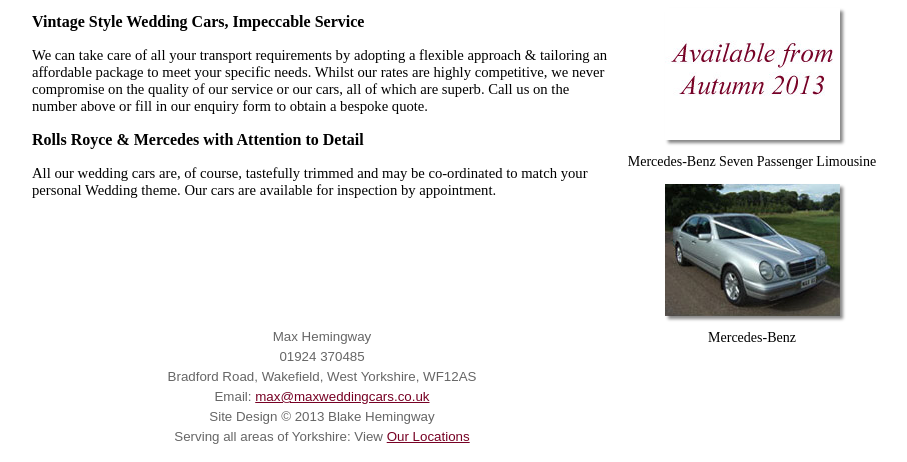
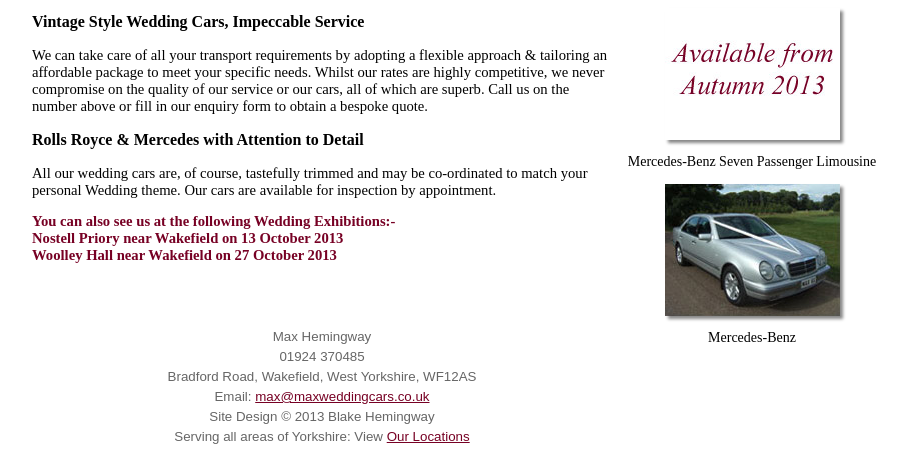
Before and after one commit to blake01/maxweddingcars, a PHP site: page / in a window 1280 px wide. Shown: the part 373-835 px from the top of the page, without its empty margins (193-1100 px from the left). Run offline with PHP 8.4, Linux system fonts and the light colour scheme; some libraries are stand-ins or nearby versions.

Commit message:
Wedding Fayres

```diff
--- a/index.php
+++ b/index.php
@@ -52,6 +52,9 @@
     Whilst our rates are  highly competitive, we never compromise on the quality of our service or our  cars, all of which are superb. Call us on the number above or fill in our enquiry form to obtain a bespoke quote.</p>
 	<h3 id="mainhead">Rolls Royce &amp; Mercedes with Attention to Detail</h3>
   <p>All our wedding cars are, of course, tastefully trimmed and may be co-ordinated to match your personal Wedding theme. Our cars are available for inspection by appointment.</p>
+  <p class="burgundy"><b>You can also see us at the following Wedding Exhibitions:-<br/>
+Nostell Priory near Wakefield on 13 October 2013<br/>
+Woolley Hall near Wakefield on 27 October 2013</b></p>
 </div>
 
 <?php include 'common.html'; // Includes the common components: header, footer and sidebar ?>
--- a/oneColFixCtr.css
+++ b/oneColFixCtr.css
@@ -113,6 +113,7 @@ h4 {
 .sidebar  A:link {color:#FFF}
 .sidebar  A:visited {color:#FFF}
 .sidebar  A:hover {color:#FFF}
+.burgundy {color:#770024}
 
 /*GREYBOX*/
 #GB_overlay {
```
